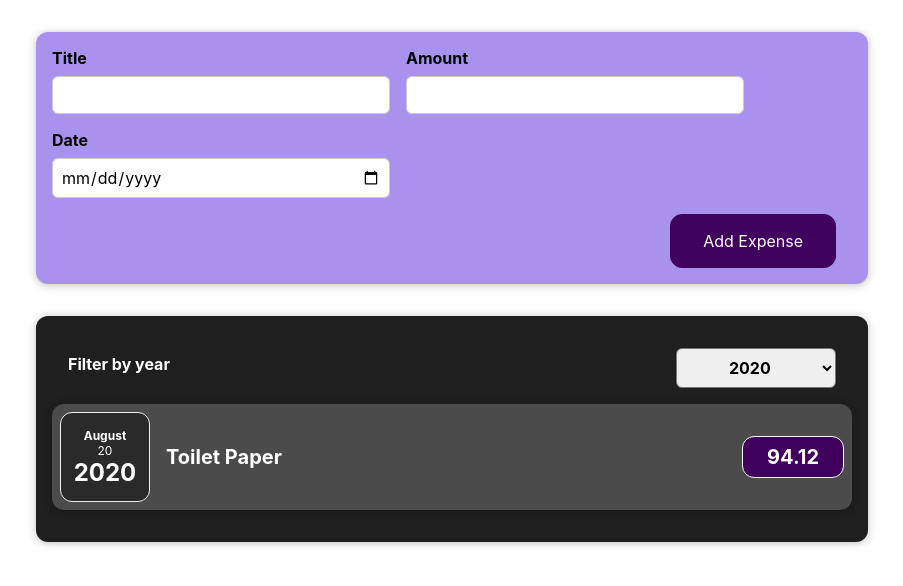
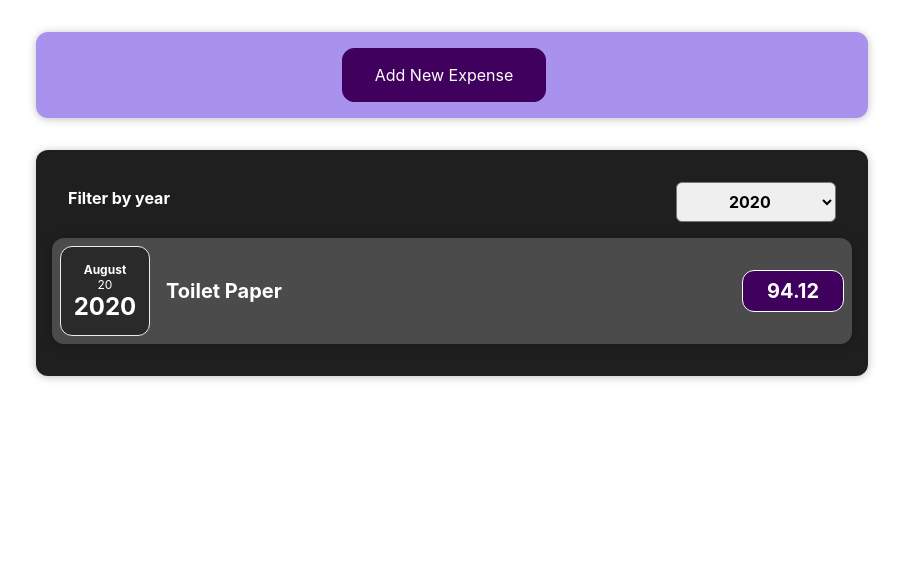
Before and after one commit to Stav93/expenses_managment, a React (Create React App) app: page / in a window 1280 px wide. Shown: the top 586 px of the page, without its empty margins (188-1091 px from the left). Built offline with nearby package versions, Linux system fonts and the light colour scheme.

Commit message:
show and close the form

```diff
--- a/src/components/NewExpense/ExpenseForm.jsx
+++ b/src/components/NewExpense/ExpenseForm.jsx
@@ -1,7 +1,7 @@
 import { useState } from "react";
 import "./ExpenseForm.css";
 
-function ExpenseForm({onSaveExpenseData}) {
+function ExpenseForm({onSaveExpenseData, onCancleAdding}) {
   const [enteredTitle, setEnteredTitle] = useState("");
   const [enteredAmount, setEnteredAmount] = useState("");
   const [enteredDate, setEnteredDate] = useState("");
@@ -63,6 +63,7 @@ function ExpenseForm({onSaveExpenseData}) {
         </div>
       </div>
       <div className="new-expense__actions">
+        <button type="button" onClick={onCancleAdding}>Cancle</button>
         <button type="submit">Add Expense</button>
       </div>
     </form>
--- a/src/components/NewExpense/NewExpense.jsx
+++ b/src/components/NewExpense/NewExpense.jsx
@@ -1,21 +1,35 @@
-import { useState } from "react"
-import ExpenseForm from "./ExpenseForm"
-import "./NewExpense.css"
+import { useState } from "react";
+import ExpenseForm from "./ExpenseForm";
+import "./NewExpense.css";
 
 function NewExpense({ onAddExpense }) {
+  const [addingExpense, setAddingExpense] = useState(false);
+
   const saveExpenseDataHandler = (enteredExpenseData) => {
     const expenseData = {
       ...enteredExpenseData,
-      id: Math.random().toString()
-    }
-    onAddExpense(expenseData)
+      id: Math.random().toString(),
+    };
+    onAddExpense(expenseData);
+  };
+
+  const addingExpenseHansler = () => {
+    setAddingExpense(true);
+  };
+
+  const closeFormHandler = () => {
+    setAddingExpense(false);
   }
 
   return (
     <div className="new-expense">
-      <ExpenseForm onSaveExpenseData={saveExpenseDataHandler} />
+      {addingExpense ? (
+        <ExpenseForm onSaveExpenseData={saveExpenseDataHandler} onCancleAdding={closeFormHandler} />
+      ) : (
+        <button onClick={addingExpenseHansler}>Add New Expense</button>
+      )}
     </div>
-  )
+  );
 }
 
-export default NewExpense
+export default NewExpense;
```
